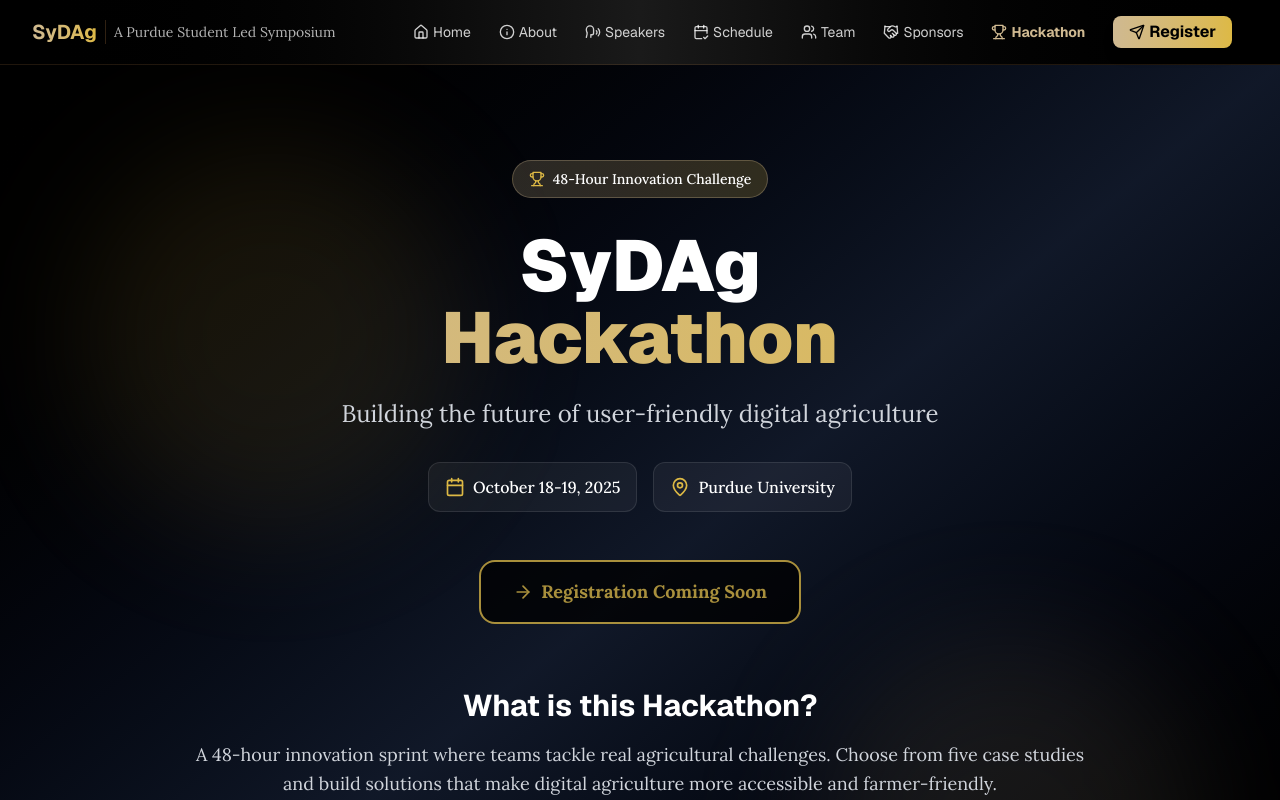
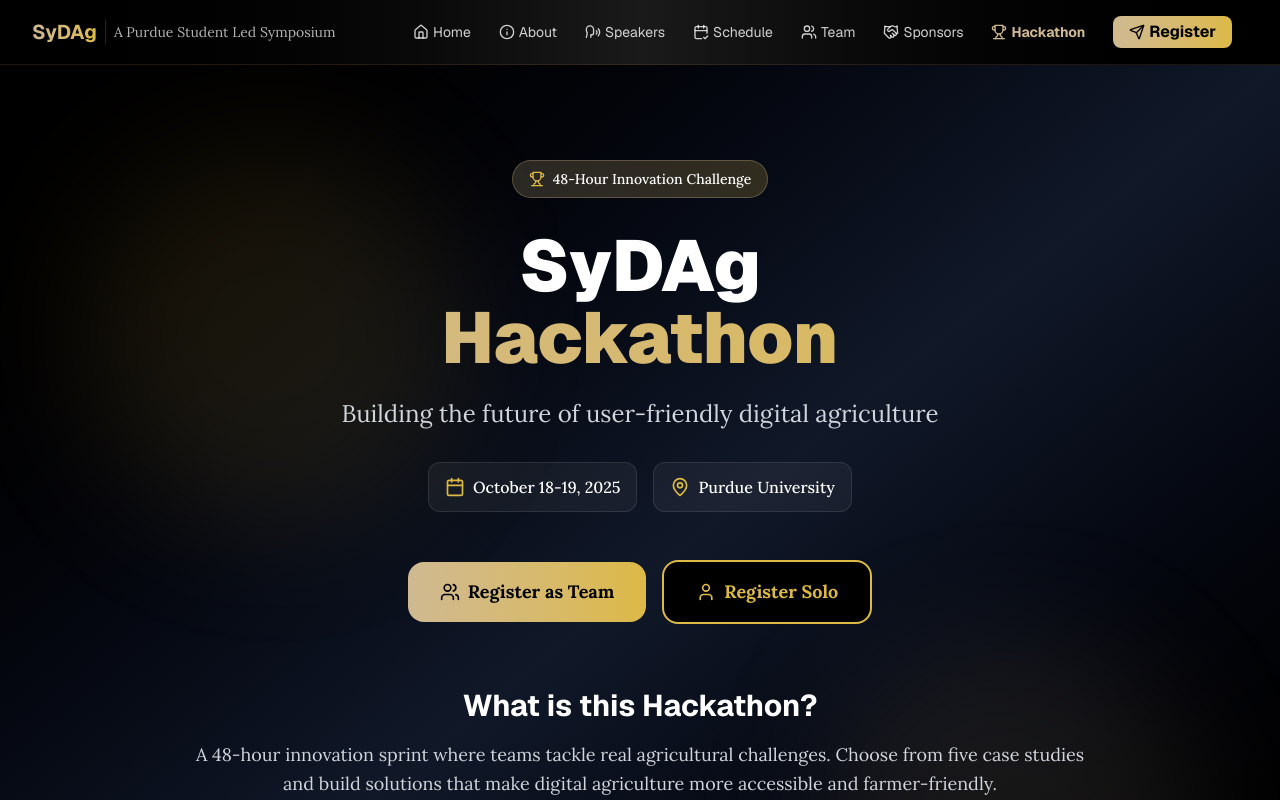
Before and after one commit to PurdueSyDAg/PurdueSyDAg.github.io, a Next.js app: page /hackathon in a window 1280 px wide. Shown: the top 800 px of the page. Built offline with nearby package versions, Linux system fonts and the light colour scheme.

Commit message:
chore: add actual form links to hackathon page

```diff
--- a/components/Hackathon.tsx
+++ b/components/Hackathon.tsx
@@ -1,7 +1,7 @@
 "use client";
 
 import { motion } from 'framer-motion';
-import { Calendar, MapPin, Clock, Gift, Trophy, Users, Code, Target, CheckCircle, ArrowRight, Zap, Award } from 'lucide-react';
+import { Calendar, MapPin, Clock, Gift, Trophy, Users, Code, Target, CheckCircle, ArrowRight, Zap, Award, User } from 'lucide-react';
 import scheduleData from '@/data/schedule.json';
 
 export function Hackathon() {
@@ -63,11 +63,25 @@ export function Hackathon() {
               </div>
             </div>
 
-            <div className="inline-flex flex-col items-center gap-2 px-8 py-4 bg-black border-2 border-[#DDB945] text-[#DDB945] font-bold text-lg rounded-2xl opacity-75 cursor-not-allowed pointer-events-none">
-              <div className="flex items-center gap-2">
-                <ArrowRight className="w-5 h-5" />
-                Registration Coming Soon
-              </div>
+            <div className="flex flex-col sm:flex-row items-center justify-center gap-4">
+              <a
+                href="https://purdue.ca1.qualtrics.com/jfe/form/SV_8rhziKf1QXUjJnU"
+                target="_blank"
+                rel="noopener noreferrer"
+                className="inline-flex items-center gap-2 px-8 py-4 bg-gradient-to-r from-[#CFB991] to-[#DDB945] text-black font-bold text-lg rounded-2xl hover:shadow-lg hover:scale-105 transition-all duration-300"
+              >
+                <Users className="w-5 h-5" />
+                Register as Team
+              </a>
+              <a
+                href="https://purdue.ca1.qualtrics.com/jfe/form/SV_54R3TbpGP7lBQMe"
+                target="_blank"
+                rel="noopener noreferrer"
+                className="inline-flex items-center gap-2 px-8 py-4 bg-black border-2 border-[#DDB945] text-[#DDB945] font-bold text-lg rounded-2xl hover:bg-[#DDB945] hover:text-black hover:scale-105 transition-all duration-300"
+              >
+                <User className="w-5 h-5" />
+                Register Solo
+              </a>
             </div>
 
             {/* What is this? - Now part of hero */}
@@ -378,8 +392,25 @@ export function Hackathon() {
               Don&apos;t miss your chance to be part of this exciting hackathon. Registration closes October 4th!
             </p>
 
-            <div className="inline-flex flex-col items-center gap-2 px-12 py-6 bg-black border-2 border-[#DDB945] text-[#DDB945] font-bold text-xl rounded-2xl opacity-75 cursor-not-allowed pointer-events-none">
-              Registration Coming Soon
+            <div className="flex flex-col sm:flex-row items-center justify-center gap-6">
+              <a
+                href="https://purdue.ca1.qualtrics.com/jfe/form/SV_8rhziKf1QXUjJnU"
+                target="_blank"
+                rel="noopener noreferrer"
+                className="inline-flex items-center gap-3 px-12 py-6 bg-gradient-to-r from-[#CFB991] to-[#DDB945] text-black font-bold text-xl rounded-2xl hover:shadow-xl hover:scale-105 transition-all duration-300"
+              >
+                <Users className="w-6 h-6" />
+                Register as Team
+              </a>
+              <a
+                href="https://purdue.ca1.qualtrics.com/jfe/form/SV_54R3TbpGP7lBQMe"
+                target="_blank"
+                rel="noopener noreferrer"
+                className="inline-flex items-center gap-3 px-12 py-6 bg-black border-2 border-[#DDB945] text-[#DDB945] font-bold text-xl rounded-2xl hover:bg-[#DDB945] hover:text-black hover:scale-105 transition-all duration-300"
+              >
+                <User className="w-6 h-6" />
+                Register Solo
+              </a>
             </div>
           </motion.div>
         </div>
```
